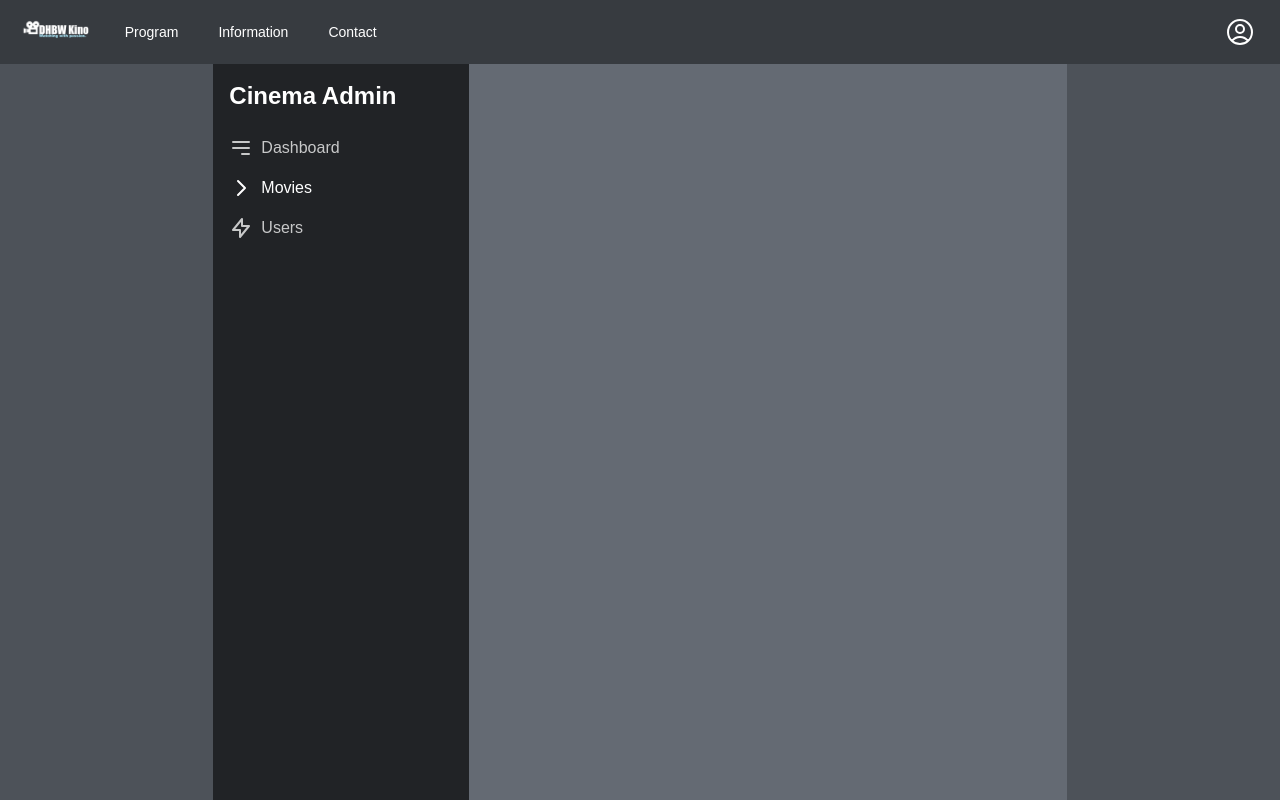
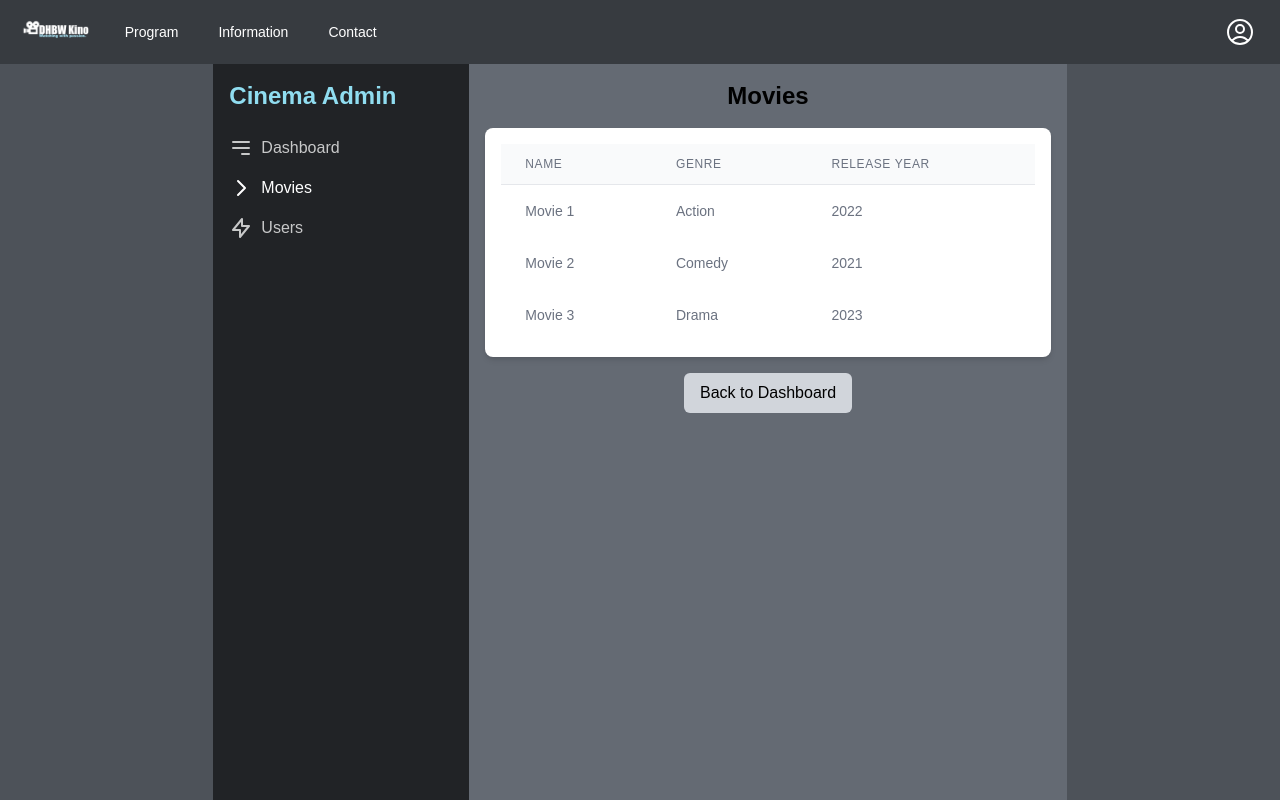
Before and after one commit to rickertmar/KinoticketFrontend, a Next.js app in the folder nextjs-blog/: page /admin/dashboard in a window 1280 px wide. Both pictures are taken after a click on the link "Movies". Shown: the top 800 px of the page. Built offline with nearby package versions, Linux system fonts and the light colour scheme.

Commit message:
Basic Admin Guidline

```diff
--- a/nextjs-blog/pages/admin/dashboard.js
+++ b/nextjs-blog/pages/admin/dashboard.js
@@ -1,5 +1,7 @@
 import React, { useState } from 'react';
 import UserManagement from './users';
+import Movies from './movies';
+import Tickets from './ticket';
 
 const Dashboard = () => {
   const [selectedItem, setSelectedItem] = useState('dashboard');
@@ -8,12 +10,19 @@ const Dashboard = () => {
     setSelectedItem(item);
   };
 
+  const ticketSalesData = [
+    { month: 'January', ticketsSold: 100, revenue: 5000 },
+    { month: 'February', ticketsSold: 120, revenue: 6000 },
+    { month: 'March', ticketsSold: 80, revenue: 4000 },
+    // Add more data as needed
+  ];
+
   return (
     <div className="flex h-screen">
       {/* Sidebar */}
       <aside className="bg-primary-20 text-white w-64">
         <div className="p-4">
-          <h1 className="text-2xl font-semibold mb-4">Cinema Admin</h1>
+          <h1 className="text-2xl font-semibold mb-4 text-accent-50">Cinema Admin</h1>
           <nav className="mt-6">
             <ul>
               <li className="mb-4">
@@ -103,12 +112,16 @@ const Dashboard = () => {
           <div className="flex flex-col items-center justify-center">
             <h1 className="text-2xl font-semibold mb-4">Admin Dashboard</h1>
             <p>Welcome to the admin dashboard page.</p>
+            <div>
+              <Tickets data={ticketSalesData} />
+            </div>
           </div>
         )}
         {selectedItem === 'movies' && (
           // Insert your Movies component here
           <div>
             {/* Your Movies component JSX */}
+            <Movies setSelectedItem={setSelectedItem} />
           </div>
         )}
         {selectedItem === 'users' && (
--- a/nextjs-blog/pages/admin/movies.js
+++ b/nextjs-blog/pages/admin/movies.js
@@ -0,0 +1,56 @@
+import React, { useState } from 'react';
+
+const movies = [
+  { id: 1, name: 'Movie 1', genre: 'Action', releaseYear: '2022' },
+  { id: 2, name: 'Movie 2', genre: 'Comedy', releaseYear: '2021' },
+  { id: 3, name: 'Movie 3', genre: 'Drama', releaseYear: '2023' },
+  // Add more movies as needed
+];
+
+const Movies = ({ setSelectedItem }) => {
+  const [selectedMovie, setSelectedMovie] = useState(null);
+
+  const handleMovieClick = (movie) => {
+    setSelectedMovie(movie);
+  };
+
+  return (
+    <div className="flex flex-col items-center justify-center h-full">
+    <h1 className="text-2xl font-semibold mb-4">Movies</h1>
+      <div className="bg-white p-4 rounded-lg shadow-md w-full overflow-x-auto">
+        <table className="min-w-full divide-y divide-gray-200">
+          <thead>
+            <tr>
+              <th className="px-6 py-3 bg-gray-50 text-left text-xs font-medium text-gray-500 uppercase tracking-wider">Name</th>
+              <th className="px-6 py-3 bg-gray-50 text-left text-xs font-medium text-gray-500 uppercase tracking-wider">Genre</th>
+              <th className="px-6 py-3 bg-gray-50 text-left text-xs font-medium text-gray-500 uppercase tracking-wider">Release Year</th>
+            </tr>
+          </thead>
+          <tbody>
+            {movies.map((movie) => (
+              <tr key={movie.id} onClick={() => handleMovieClick(movie)} className="cursor-pointer hover:bg-gray-200">
+                <td className="px-6 py-4 whitespace-nowrap text-sm text-gray-500">{movie.name}</td>
+                <td className="px-6 py-4 whitespace-nowrap text-sm text-gray-500">{movie.genre}</td>
+                <td className="px-6 py-4 whitespace-nowrap text-sm text-gray-500">{movie.releaseYear}</td>
+              </tr>
+            ))}
+          </tbody>
+        </table>
+      </div>
+
+      {selectedMovie && (
+        <div className="mt-4 p-4 bg-white rounded-lg shadow-md">
+          <h2 className="text-xl font-semibold mb-2">Selected Movie</h2>
+          <p><strong>Name:</strong> {selectedMovie.name}</p>
+          <p><strong>Genre:</strong> {selectedMovie.genre}</p>
+          <p><strong>Release Year:</strong> {selectedMovie.releaseYear}</p>
+        </div>
+      )}
+      <button onClick={() => setSelectedItem('dashboard')} className="mt-4 px-4 py-2 bg-gray-300 hover:bg-gray-400 rounded-md">
+        Back to Dashboard
+      </button>
+    </div>
+  );
+};
+
+export default Movies;
--- /dev/null
+++ b/nextjs-blog/pages/admin/ticket.js
@@ -0,0 +1,38 @@
+import React from 'react';
+
+
+const ticketSalesData = [
+  { month: 'January', ticketsSold: 100, revenue: 5000 },
+  { month: 'February', ticketsSold: 120, revenue: 6000 },
+  { month: 'March', ticketsSold: 80, revenue: 4000 },
+  // Add more data as needed
+];
+const Tickets = ({ data }) => {
+  return (
+    <div className="flex flex-col items-center justify-center">
+      <h1 className="text-2xl font-semibold mb-4">Ticket Sales</h1>
+      <div className="bg-white p-4 rounded-lg shadow-md w-full overflow-x-auto">
+        <table className="min-w-full divide-y divide-gray-200">
+          <thead>
+            <tr>
+              <th className="px-6 py-3 bg-gray-50 text-left text-xs font-medium text-gray-500 uppercase tracking-wider">Month</th>
+              <th className="px-6 py-3 bg-gray-50 text-left text-xs font-medium text-gray-500 uppercase tracking-wider">Tickets Sold</th>
+              <th className="px-6 py-3 bg-gray-50 text-left text-xs font-medium text-gray-500 uppercase tracking-wider">Revenue</th>
+            </tr>
+          </thead>
+          <tbody>
+            {data.map((item) => (
+              <tr key={item.month}>
+                <td className="px-6 py-4 whitespace-nowrap text-sm text-gray-500">{item.month}</td>
+                <td className="px-6 py-4 whitespace-nowrap text-sm text-gray-500">{item.ticketsSold}</td>
+                <td className="px-6 py-4 whitespace-nowrap text-sm text-gray-500">${item.revenue}</td>
+              </tr>
+            ))}
+          </tbody>
+        </table>
+      </div>
+    </div>
+  );
+};
+
+export default Tickets;
```
